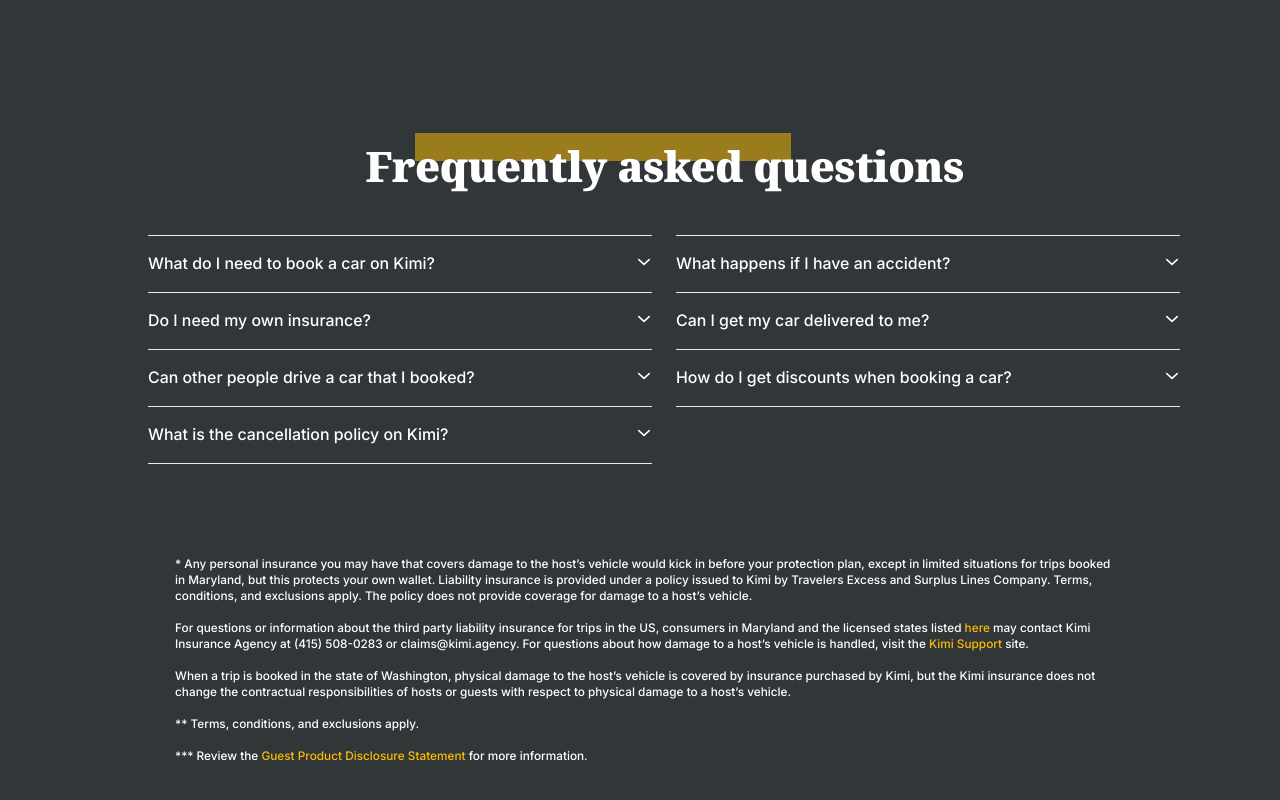
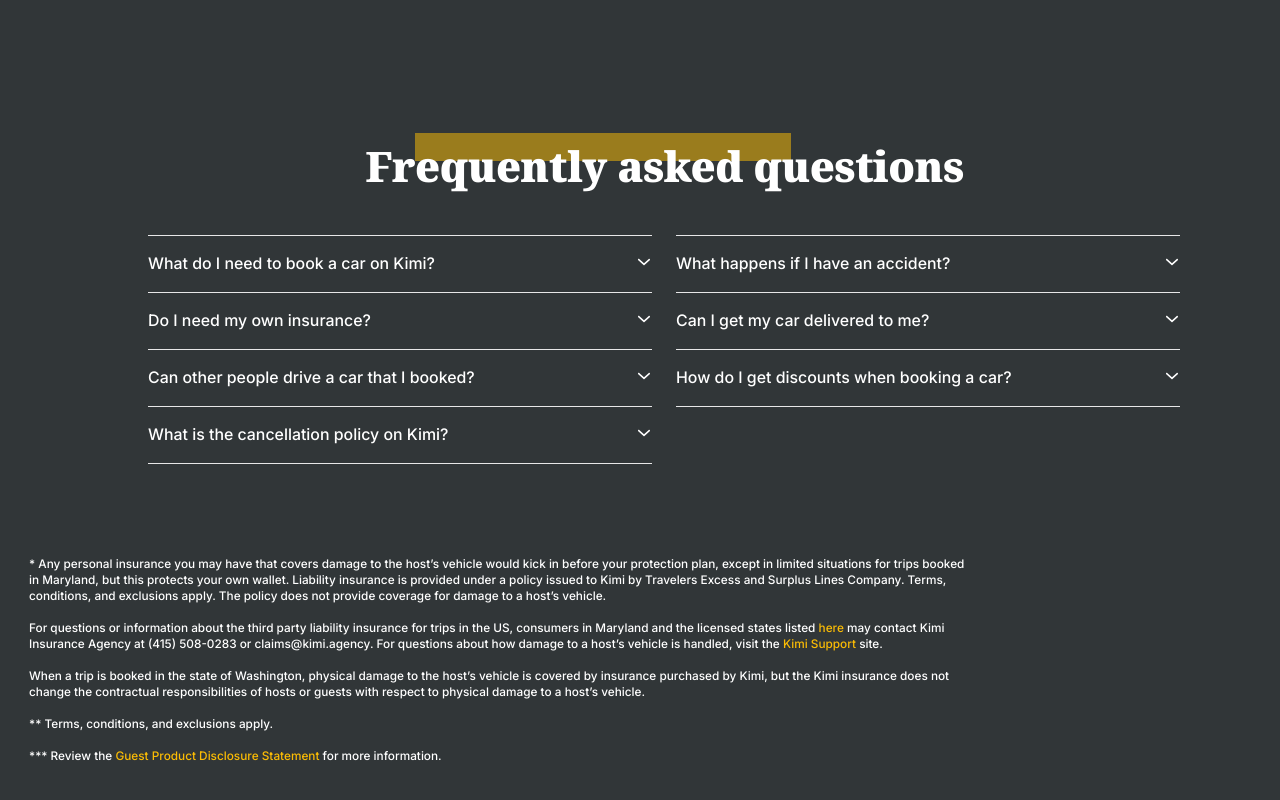
Before and after one commit to Zuka-13/Kimi, a React (Vite) app: page / in a window 1280 px wide. Shown: the part 4199-4999 px from the top of the page. Built offline with nearby package versions, Linux system fonts and the light colour scheme.

Commit message:
Added Register page and modified the footer componenets

```diff
--- a/src/components/Footer.tsx
+++ /dev/null
@@ -1,12 +0,0 @@
-import { FunctionComponent } from "react";
-import FooterDesktop from "./FooterDesktop";
-
-const Footer: FunctionComponent = () => {
-  return (
-    <footer className="self-stretch flex flex-row items-start justify-start py-0 pr-1 pl-[5px] box-border max-w-full">
-      <FooterDesktop />
-    </footer>
-  );
-};
-
-export default Footer;
--- a/src/components/Footer1.tsx
+++ /dev/null
@@ -1,12 +0,0 @@
-import { FunctionComponent } from "react";
-import FooterDesktop from "./FooterDesktop";
-
-const Footer1: FunctionComponent = () => {
-  return (
-    <section className="self-stretch flex flex-row items-start justify-end py-0 pr-[3.9px] pl-[5px] box-border max-w-full">
-      <FooterDesktop />
-    </section>
-  );
-};
-
-export default Footer1;
--- a/src/pages/Home.tsx
+++ b/src/pages/Home.tsx
@@ -4,11 +4,11 @@
 import Button from "../components/Button";
 import DestinationBrowse from "../components/DestinationBrowse";
 import DestinationCardTwo from "../components/DestinationCardTwo";
-import Footer1 from "../components/Footer1";
 import GiftCard from "../components/GiftCard";
 import ReviewSection from "../components/ReviewSection";
 import CTABubble from "../components/CTABubble";
 import FrequentlyAskedQuestions from "../components/FrequentlyAskedQuestions";
+import FooterDesktop from "../components/FooterDesktop";
 
 const Home: FunctionComponent = () => {
 
@@ -124,7 +124,7 @@
       {/* Calling the FAQ component */}
       <FrequentlyAskedQuestions />
       {/* Calling the footer component */}
-      <Footer1 />
+      <FooterDesktop />
     </div>
   );
 };
--- /dev/null
+++ b/src/pages/Register.tsx
@@ -0,0 +1,21 @@
+import { FunctionComponent } from "react";
+import HeaderDesktop from "../components/HeaderDesktop";
+import FooterDesktop from "../components/FooterDesktop";
+
+const Contact: FunctionComponent = () => {
+  return (
+    // Styling the background and the layout of the page using TailWindCSS
+    <div className="w-full relative bg-darkslategray-200 flex flex-col items-start justify-start pt-0 px-0 pb-[50.3px] box-border gap-[50px] mix-blend-normal leading-[normal] tracking-[normal] mq450:gap-[31px] mq750:gap-[62px]">
+      {/* Calling the header module */}
+      <HeaderDesktop />
+      <main className="w-[1401.4px] flex flex-row items-start justify-start pt-[120px] px-[73px] box-border max-w-full lg:pl-9 lg:pr-9 lg:box-border">
+        <section className="flex-1 flex flex-col items-end justify-start gap-[127.5px] max-w-full text-left text-54xl-7 text-black font-noto-serif lg:gap-[64px] mq450:gap-[16px] mq750:gap-[32px]">
+
+        </section>
+      </main>
+      <FooterDesktop />
+    </div>
+  );
+};
+
+export default Contact;
```
